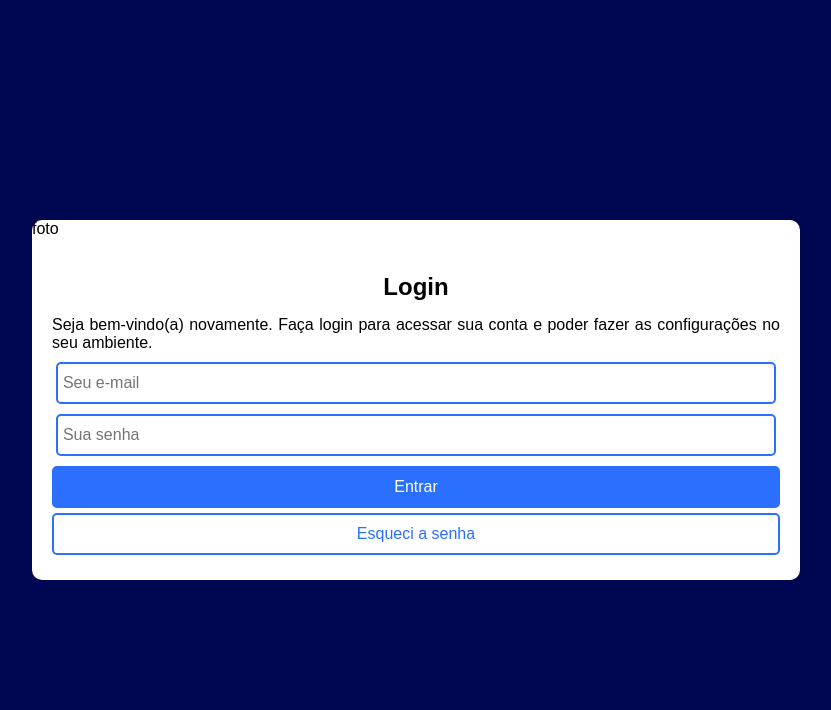
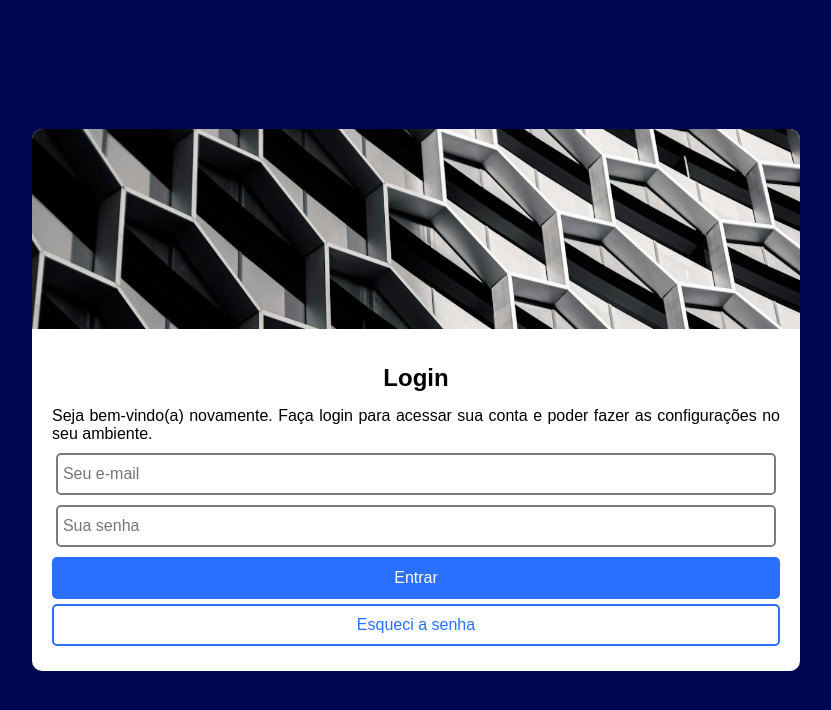
Before and after one commit to gugamachado1/projeto-login, a plain HTML site: page index.html in a window 1280 px wide. Shown: the whole page, without its empty margins (224-1055 px from the left). Drawn offline with Linux system fonts and the light colour scheme.

Commit message:
Atualizei projeto

```diff
--- a/estilos/style.css
+++ b/estilos/style.css
@@ -31,6 +31,13 @@ main {
     transform: translate(-50%, -50%)
 }
 
+div#imagem {
+    background: black url(../imagens/imagem-predio.jpg) no-repeat;
+    background-size: cover;
+    height: 200px;
+    border-radius: 10px 10px 0px 0px;
+}
+
 div#formulario {
     text-align: center;
     padding: 20px;
@@ -38,6 +45,7 @@ div#formulario {
 
 div#formulario > h1 {
     margin: 15px 0px;
+    color: #000000;
 }
 
 div#formulario > p {
@@ -51,7 +59,7 @@ div.campo {
 div.campo > input {
     background-color: white;
 
-    border: 2px solid #2b6fff;
+    border: 2px solid #7c7c7c;
     border-radius: 5px;
     padding: 10px 5px;
     margin: auto;
--- a/index.html
+++ b/index.html
@@ -5,12 +5,13 @@
     <meta name="viewport" content="width=device-width, initial-scale=1.0">
     <title>Login</title>
     <link rel="stylesheet" href="estilos/style.css">
+    <link href="https://fonts.googleapis.com/icon?family=Material+Icons" rel="stylesheet">
 </head>
 <body>
     <main>
         <section id="login">
             <div id="imagem">
-                foto
+                <!-- Aqui vai a imagem em CSS -->
             </div>
             <div id="formulario">
                 <h1>Login</h1>
```
